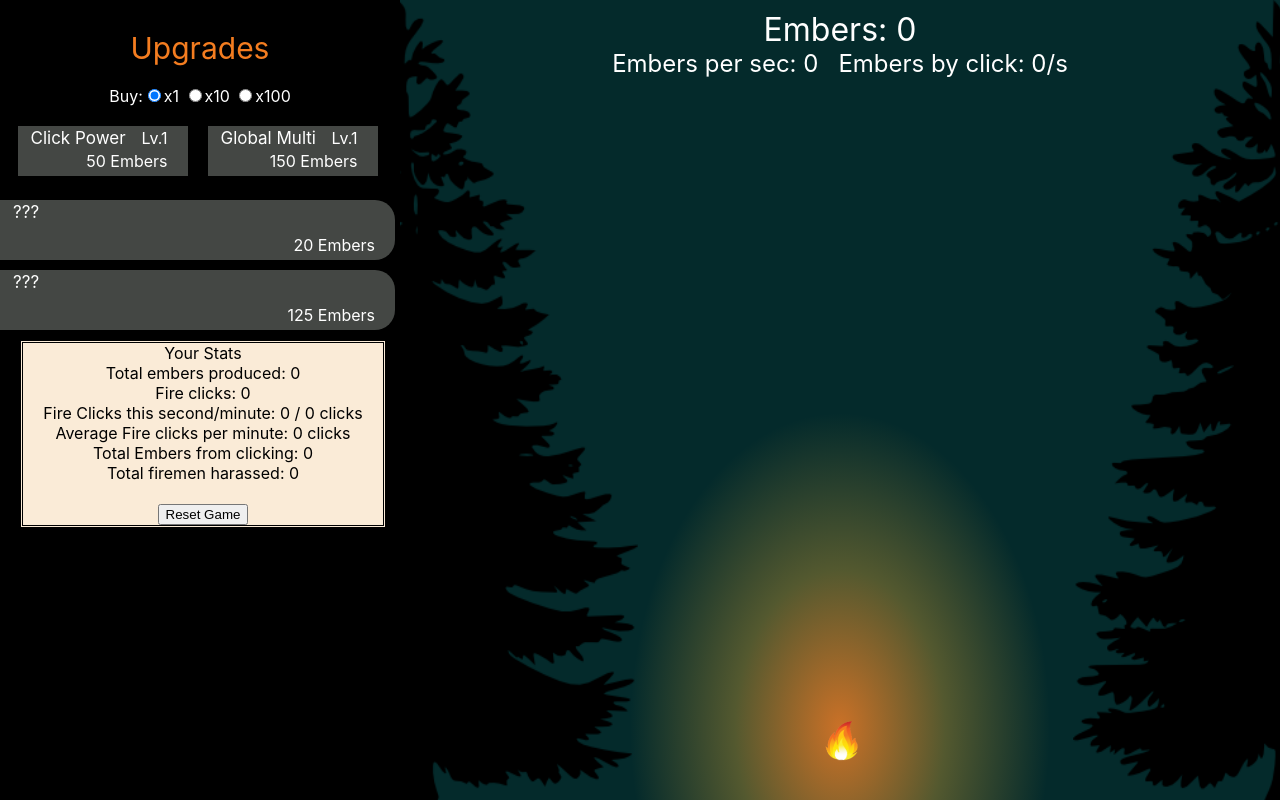
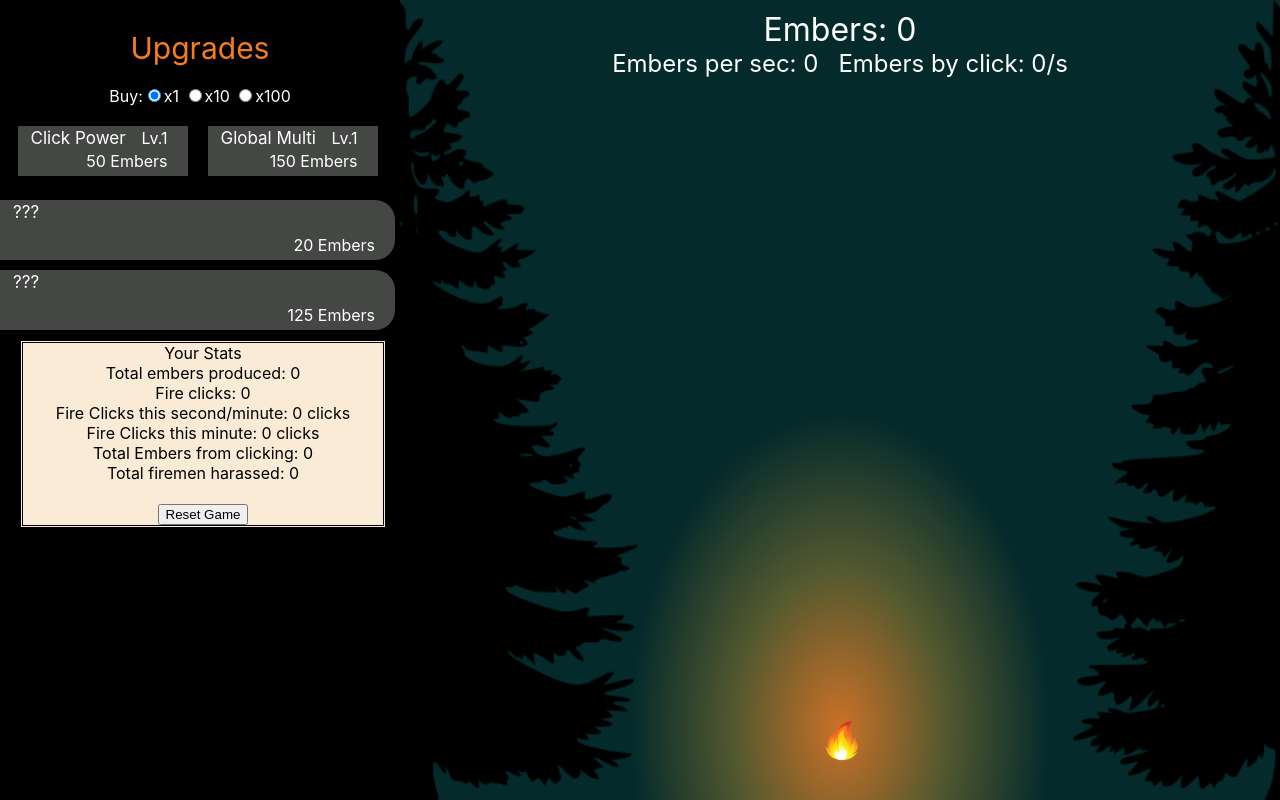
Before and after one commit to Ajknight121/Idle-Fire, a React (Create React App) app: page / in a window 1280 px wide. Built offline with nearby package versions, Linux system fonts and the light colour scheme.

Commit message:
Remove average cpm calculation

```diff
--- a/src/components/Statistics.tsx
+++ b/src/components/Statistics.tsx
@@ -15,9 +15,9 @@ export default function Statistics() {
             <br/>
             Fire clicks: {appState.totalClicks.toLocaleString()}
             <br/>
-            Fire Clicks this second/minute: {appState.gameAnalytics.clicksLastSecond} / {appState.gameAnalytics.clicksLastMinute} clicks
+            Fire Clicks this second/minute: {appState.gameAnalytics.clicksLastSecond} clicks
             <br/>
-            Average Fire clicks per minute: {appState.gameAnalytics.clickRollingAveragePerMinute} clicks
+            Fire Clicks this minute: {appState.gameAnalytics.clicksLastMinute} clicks
             <br/>
             Total Embers from clicking: {appState.embersFromFire.toLocaleString()}
             <br/>
--- a/src/mechanics/gameAnalytics.ts
+++ b/src/mechanics/gameAnalytics.ts
@@ -8,7 +8,7 @@ export interface IGameAnalytics {
     clicksLastSecond: number
 }
 export class GameAnalytics implements IGameAnalytics {
-    public static readonly FILTER_TIME = 30000
+    public static readonly FILTER_TIME = 60000
     public static readonly INACTIVITY_TRACKER_TIMOUT = 10000
     /** Clicks per minute **/
     public clicksLastMinute: number = 0
@@ -54,13 +54,13 @@ export class GameAnalytics implements IGameAnalytics {
         let sessionLength = epochNow - mostRecentSession
         let sessionMinLength = Math.floor(sessionLength / 60000)
 
-        const calculatedClicks = shouldAffectAnalytics ? gameAnalytics.storedClicksMinute.filter(clickTime => epochNow - clickTime < GameAnalytics.FILTER_TIME): gameAnalytics.storedClicksMinute.map(item => item + 1000)
+        const calculatedClicks = gameAnalytics.storedClicksMinute.filter(clickTime => epochNow - clickTime < GameAnalytics.FILTER_TIME)
         const filterDownSecLastClicks = gameAnalytics.storedClicksSecond.filter(clickTime => epochNow - clickTime < 1000)
 
         const newSecClickArray = [...filterDownSecLastClicks]
 
         const newClickArray = [...calculatedClicks]
-        const newCpm = shouldAffectAnalytics ? Math.floor(((oldCpm * sessionMinLength) + newClickArray.length) / (sessionMinLength + 1)) : oldCpm
+        const newCpm = Math.floor(((oldCpm * sessionMinLength) + newClickArray.length) / (sessionMinLength + 1))
         const newGameAnalytics = {
             storedClicksMinute: newClickArray,
             clicksLastMinute: newClickArray.length,
```
